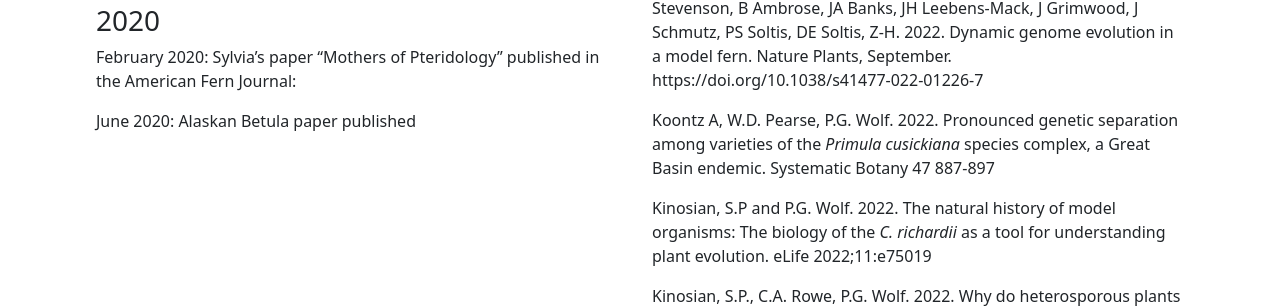
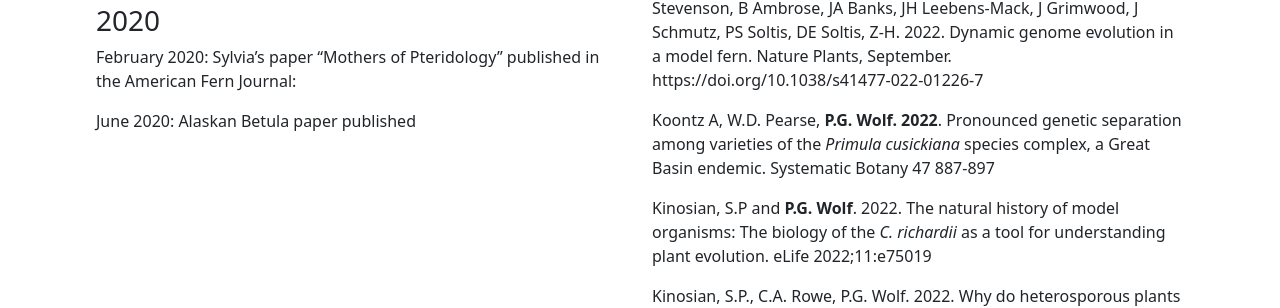
Before and after one commit to Wolflab/Wolflab.github.io, a Jekyll site: the page built from index.markdown, in a window 1280 px wide and 900 px high, scrolled down 1049 px. Shown: the part 225-533 px from the top of the window. Built offline with Jekyll 4.4.1, drawn with Linux system fonts in a browser that asks for light colours.

```diff
--- a/_data/frontpage.yml
+++ b/_data/frontpage.yml
@@ -7,11 +7,11 @@ recent_publications:
   RJ Schmitz, D Stevenson, B Ambrose, JA Banks, JH Leebens-Mack, J Grimwood, J Schmutz,
   PS Soltis, DE Soltis, Z-H. 2022. Dynamic genome evolution in a model fern. Nature
   Plants, September. https://doi.org/10.1038/s41477-022-01226-7
-- Koontz A, W.D. Pearse, P.G. Wolf. 2022. Pronounced genetic separation among varieties
-  of the <i>Primula cusickiana</i> species complex, a Great Basin endemic. Systematic
-  Botany 47 887-897
-- 'Kinosian, S.P and P.G. Wolf. 2022. The natural history of model organisms: The
-  biology of the <i>C. richardii</i> as a tool for understanding plant evolution.
+- Koontz A, W.D. Pearse, <b>P.G. Wolf. 2022</b>. Pronounced genetic separation among
+  varieties of the <i>Primula cusickiana</i> species complex, a Great Basin endemic.
+  Systematic Botany 47 887-897
+- 'Kinosian, S.P and <b>P.G. Wolf</b>. 2022. The natural history of model organisms:
+  The biology of the <i>C. richardii</i> as a tool for understanding plant evolution.
   eLife 2022;11:e75019'
 - 'Kinosian, S.P., C.A. Rowe, P.G. Wolf. 2022. Why do heterosporous plants have so
   few chromosomes? Frontiers in Plant Science 13:807302. doi: 10.3389/fpls.2022.807302.'
```
